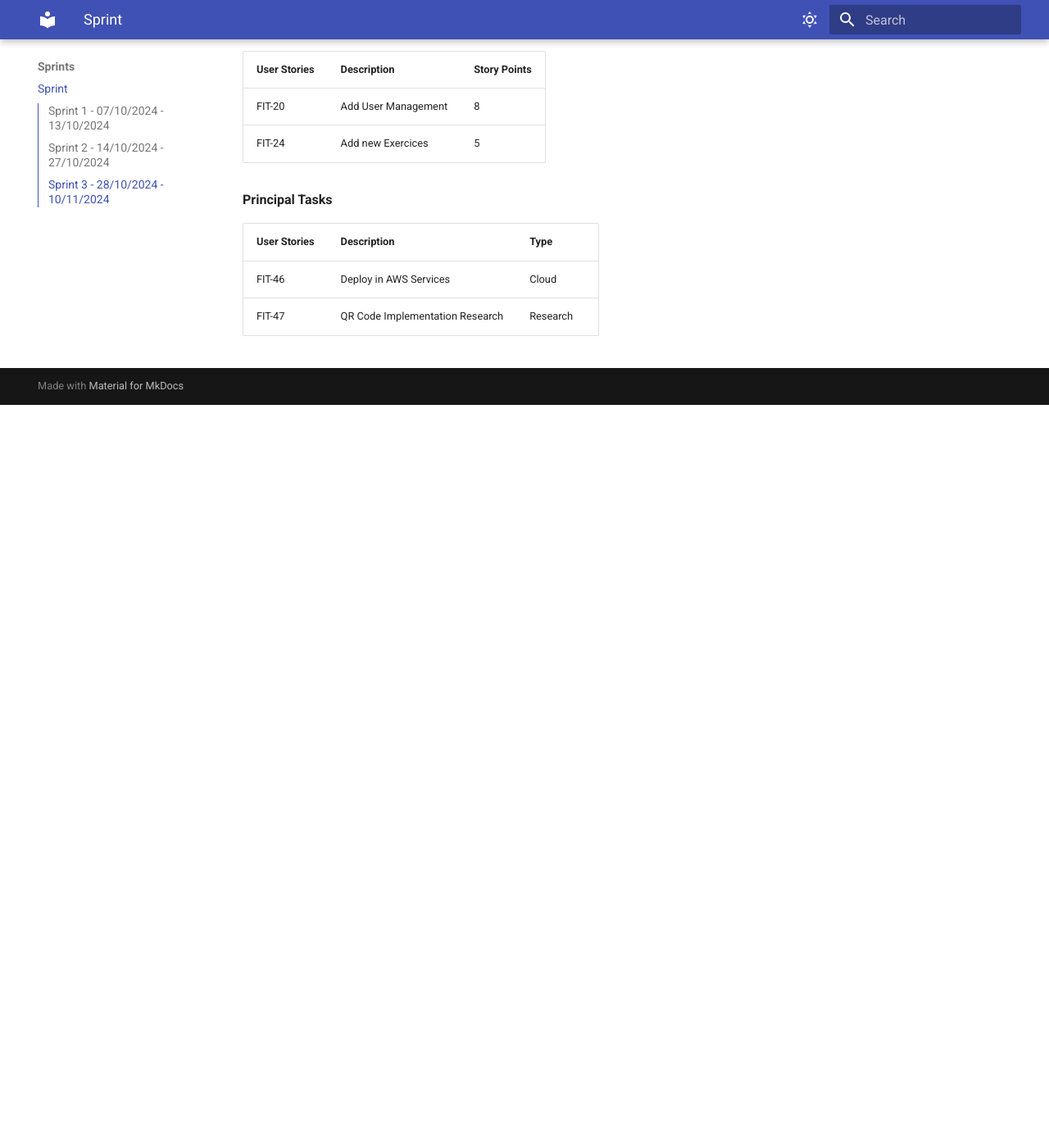
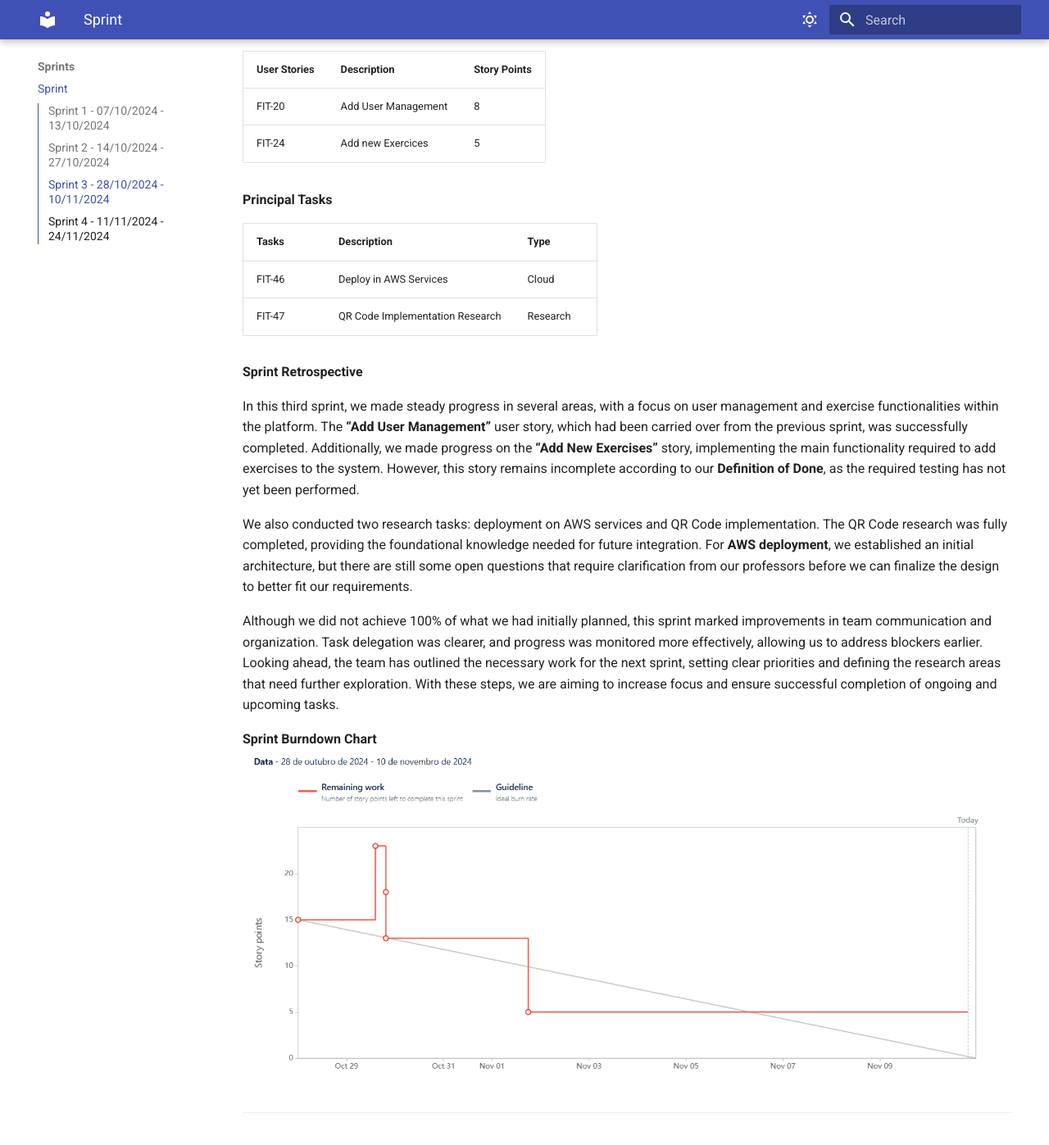
Before and after one commit to FitMonitor/Documentation, an MkDocs documentation site: the page built from docs/sprints/sprint.md, in a window 1280 px wide and 1400 px high, scrolled down 4675 px. Shown: the top 1397 px of the window at 82% size. Built offline with MkDocs 1.6.1 and Material for MkDocs 9.7.7, drawn with Linux system fonts in a browser that asks for light colours; before the commit the page ends 5169 px from its top, so only the background shows below that; some of the changed text lies outside the part shown.

Commit message:
Sprint 3 and Sprint 4 update

```diff
--- a/docs/sprints/sprint.md
+++ b/docs/sprints/sprint.md
@@ -125,7 +125,70 @@
 
 **Principal Tasks**
 
-| User Stories | Description            | Type |
+| Tasks | Description            | Type |
 |--------------|------------------------|--------------|
 | FIT-46       | Deploy in AWS Services          | Cloud            |
 | FIT-47       | QR Code Implementation Research    | Research            |
+
+
+**Sprint Retrospective**
+
+In this third sprint, we made steady progress in several areas, with a focus on user management and exercise functionalities
+within the platform. The __“Add User Management”__ user story, which had been carried over from the previous sprint, was successfully
+completed. Additionally, we made progress on the __“Add New Exercises”__ story, implementing the main functionality required to add
+exercises to the system. However, this story remains incomplete according to our __Definition of Done__, as the required testing has
+not yet been performed.
+
+We also conducted two research tasks: deployment on AWS services and QR Code implementation. The QR Code research was fully completed,
+providing the foundational knowledge needed for future integration. For __AWS deployment__, we established an initial architecture,
+but there are still some open questions that require clarification from our professors before we can finalize the design to better
+fit our requirements.
+
+Although we did not achieve 100% of what we had initially planned, this sprint marked improvements in team communication and
+organization. Task delegation was clearer, and progress was monitored more effectively, allowing us to address blockers earlier.
+Looking ahead, the team has outlined the necessary work for the next sprint, setting clear priorities and defining the research areas
+that need further exploration. With these steps, we are aiming to increase focus and ensure successful completion of ongoing and
+upcoming tasks.
+
+**Sprint Burndown Chart**
+![Sprint 1 Burndown Chart](../files/Spring3BurndownChart.png)
+
+---
+
+## Sprint 4 - 11/11/2024 - 24/11/2024
+**Sprint Goal**
+
+In this sprint, our goal is to enhance gym member access, app functionality, and reliability by implementing secure QR code features and deploying the app in a robust cloud environment. The main focus will be:
+
+1. __Member Access QR Code Generation__: Upon registration, each gym member will receive a unique QR code, accessible directly in the app, to facilitate entry into the gym. This will improve access control and simplify member check-in.
+
+2. __Gym Entrance QR Code Scanning__: Members will be able to scan their unique QR code at the gym entrance, allowing for a seamless and secure check-in experience. If the code fails to scan, the system will prompt the member to retry, ensuring smooth entry for all users.
+
+3. __AWS Deployment__: Deploying the application on AWS will allow for consistent performance and high availability, ensuring members have reliable access to their data and a seamless experience across all features.
+
+4. __Log-Out Feature__: Adding a log-out option will provide members with the ability to switch accounts securely within the app.
+
+Completing these objectives will enhance entry processes, improve security, and provide members with a reliable, high-performance application that supports their needs efficiently.
+
+**Responsible Team**
+
+- Scrum Master: [Diogo Pinto](https://github.com/diogopnt)
+- Product Owner: [Miguel Cruzeiro](https://github.com/MiguelCruzeiro)
+- Developers: [Miguel Vieira](https://github.com/Arn46) & [Diogo Silva](https://github.com/DiogoSilva1904)
+
+
+**User Stories**
+
+| User Stories | Description                              | Story Points |
+|--------------|------------------------------------------|--------------|
+| FIT-24       | Add new Exercices                        | 5            |
+| FIT-42       | QR Code Scanning at Gym Entrance         | 5            |
+| FIT-21       | QR Code Generation for Members           | 3            |
+| FIT-59       | AWS Deployment                           | 8            |
+| FIT-58       | Log Out                                  | 1            |
+
+**Principal Tasks**
+
+| Tasks | Description            | Type |
+|--------------|------------------------|--------------|
+| FIT-46       | Deploy in AWS Services          | Cloud            |
```
Also changed, not shown: docs/files/Spring3BurndownChart.png (added).
